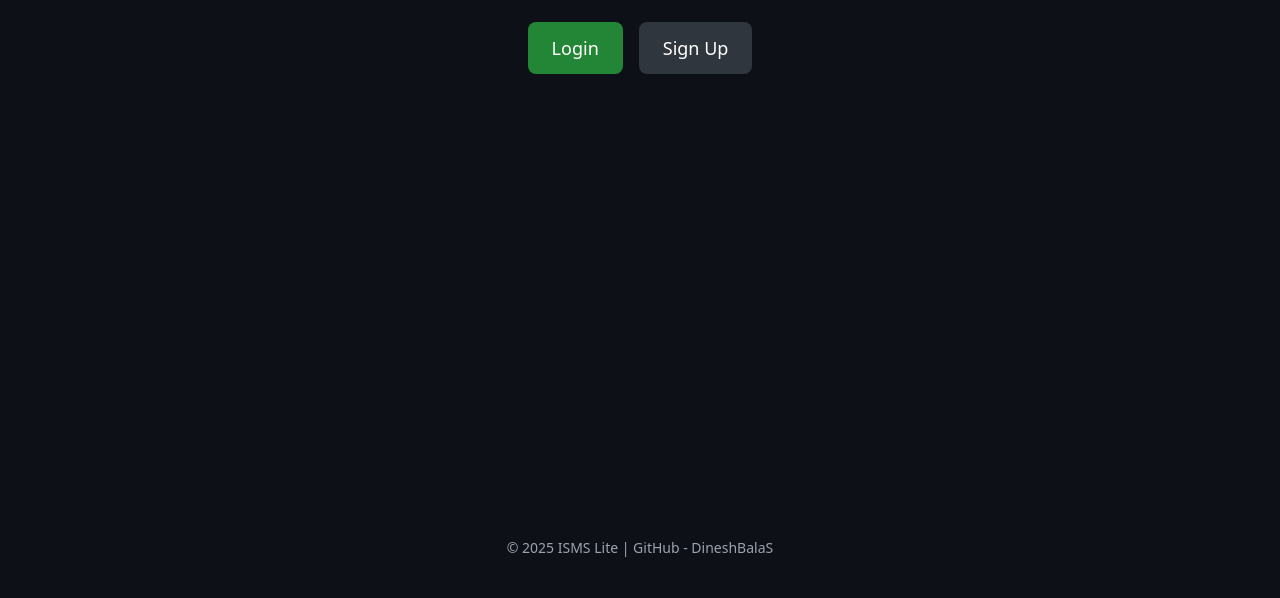
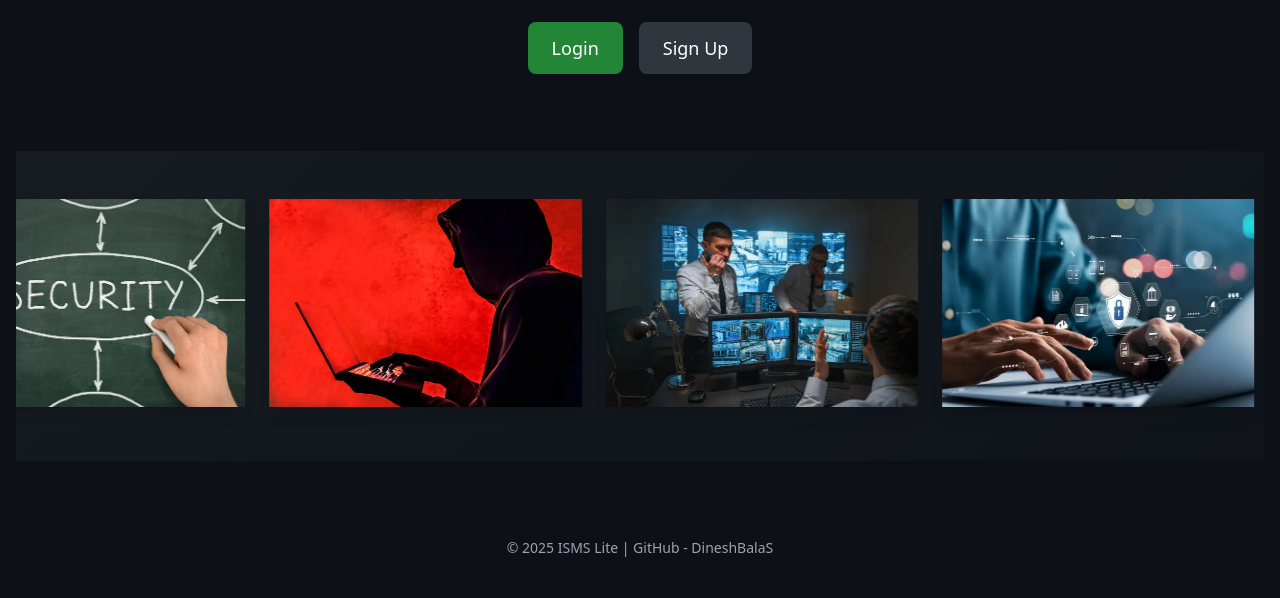
Before and after one commit to DineshBalaS/ISMS_Lite, a Flask app: page / in a window 1280 px wide. Shown: the part 202-800 px from the top of the page. Run offline with Flask 3, Linux system fonts and the light colour scheme; some libraries are stand-ins or nearby versions.

Commit message:
added a few enhancements to the index.html file

```diff
--- a/templates/index.html
+++ b/templates/index.html
@@ -6,16 +6,41 @@
     <title>ISMS Lite - Home</title>
     <script src="https://cdn.tailwindcss.com"></script>
     <style>
-      .scrolling-images {
-        animation: scroll-left 30s linear infinite;
+      .scrolling-container {
+        overflow: hidden;
+        white-space: nowrap;
+        position: relative;
+      }
+
+      .scrolling-track {
+        display: inline-flex;
+        animation: scroll-left 10s linear infinite;
       }
 
       @keyframes scroll-left {
         0% {
-          transform: translateX(100%);
+          transform: translateX(0);
         }
         100% {
-          transform: translateX(-100%);
+          transform: translateX(-50%);
+        }
+      }
+
+      .animated-bg {
+        background: linear-gradient(-45deg, #0d1117, #161b22, #21262d, #0d1117);
+        background-size: 400% 400%;
+        animation: gradientAnimation 15s ease infinite;
+      }
+
+      @keyframes gradientAnimation {
+        0% {
+          background-position: 0% 50%;
+        }
+        50% {
+          background-position: 100% 50%;
+        }
+        100% {
+          background-position: 0% 50%;
         }
       }
     </style>
@@ -47,58 +72,46 @@
     </div>
 
     <!-- Scrolling Image Reel -->
-    <div class="w-full overflow-hidden mt-12 mb-6">
-      <div class="flex space-x-6 scrolling-images w-max">
+    <div class="w-full py-12 animated-bg scrolling-container">
+      <div class="scrolling-track">
+        {% for i in range(2) %}
+        <!-- Duplicate the image set for seamless loop -->
         <img
           src="{{ url_for('static', filename='images/cybersecurity-privacy-protect-data_723895-1657.jpg') }}"
-          class="h-52 rounded shadow-lg"
+          class="h-52 rounded shadow-lg object-cover mx-3"
           alt="Cybersecurity 1"
         />
         <img
-          src="{{ url_for('static', filename='images/security (5).jpg') }}"
-          class="h-52 rounded shadow-lg"
+          src="{{ url_for('static', filename='images/security (1).jpg') }}"
+          class="h-52 shadow-lg mx-3"
           alt="Cybersecurity 2"
         />
         <img
-          src="{{ url_for('static', filename='images/security (6).jpg') }}"
-          class="h-52 shadow-lg"
+          src="{{ url_for('static', filename='images/security (5).jpg') }}"
+          class="h-52 shadow-lg mx-3"
           alt="Cybersecurity 3"
         />
         <img
-          src="{{ url_for('static', filename='images/security (7).jpg') }}"
-          class="h-52 shadow-lg"
+          src="{{ url_for('static', filename='images/security (6).jpg') }}"
+          class="h-52 shadow-lg mx-3"
           alt="Cybersecurity 4"
         />
         <img
-          src="{{ url_for('static', filename='images/security (1).jpg') }}"
-          class="h-52 shadow-lg"
+          src="{{ url_for('static', filename='images/security (7).jpg') }}"
+          class="h-52 shadow-lg mx-3"
           alt="Cybersecurity 5"
         />
         <img
-          src="{{ url_for('static', filename='images/maintenance-engineers-in-server-room.jpg') }}"
-          class="h-52 shadow-lg"
+          src="{{ url_for('static', filename='images/cysec.jpg') }}"
+          class="h-52 shadow-lg mx-3"
           alt="Cybersecurity 6"
         />
         <img
-          src="{{ url_for('static', filename='images/maintenance-engineers-in-server-room.jpg') }}"
-          class="h-52 shadow-lg"
-          alt="Cybersecurity 6"
+          src="{{ url_for('static', filename='images/techstuf.jpg') }}"
+          class="h-52 rounded shadow-lg object-cover mx-3"
+          alt="Cybersecurity 7"
         />
-        <img
-          src="{{ url_for('static', filename='images/maintenance-engineers-in-server-room.jpg') }}"
-          class="h-52 shadow-lg"
-          alt="Cybersecurity 6"
-        />
-        <img
-          src="{{ url_for('static', filename='images/maintenance-engineers-in-server-room.jpg') }}"
-          class="h-52 shadow-lg"
-          alt="Cybersecurity 6"
-        />
-        <img
-          src="{{ url_for('static', filename='images/maintenance-engineers-in-server-room.jpg') }}"
-          class="h-52 shadow-lg"
-          alt="Cybersecurity 6"
-        />
+        {% endfor %}
       </div>
     </div>
 
```
Also changed, not shown: static/images/cysec.jpg (added), static/images/techstuf.jpg (added).
